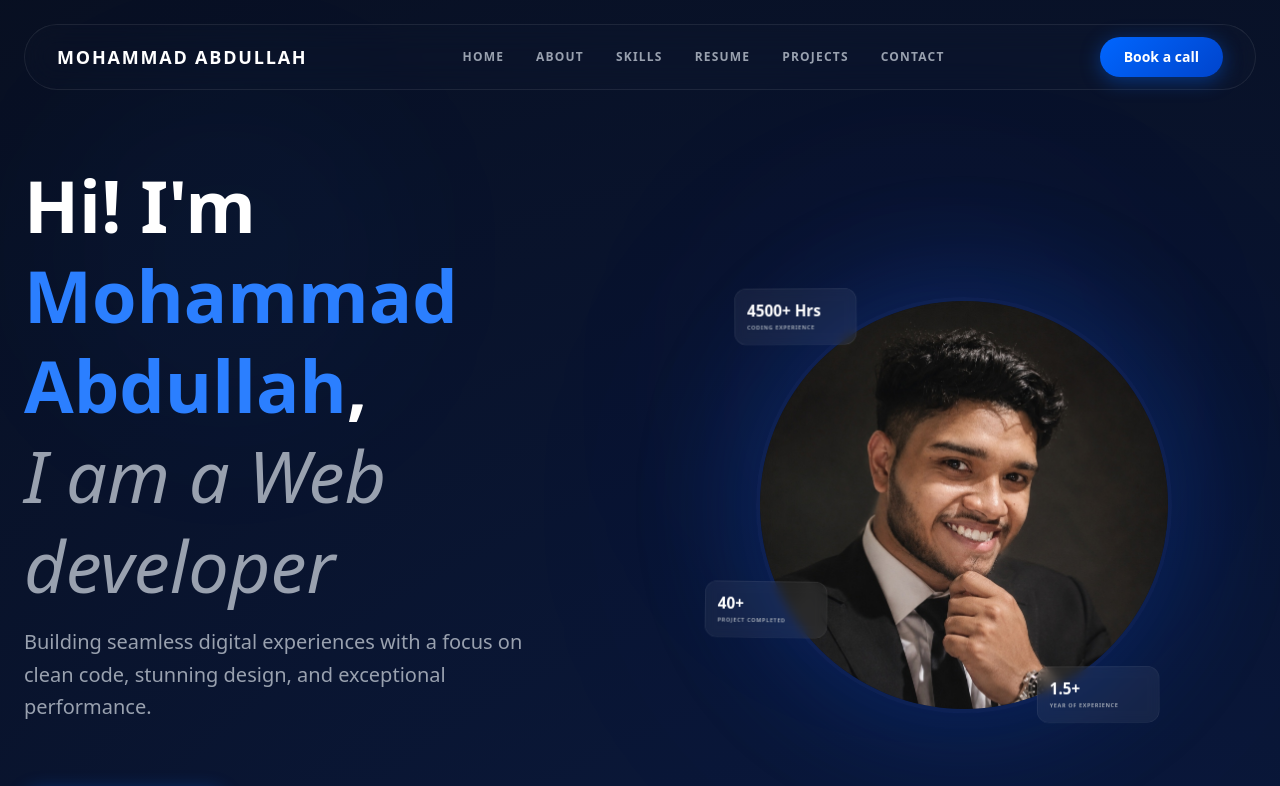
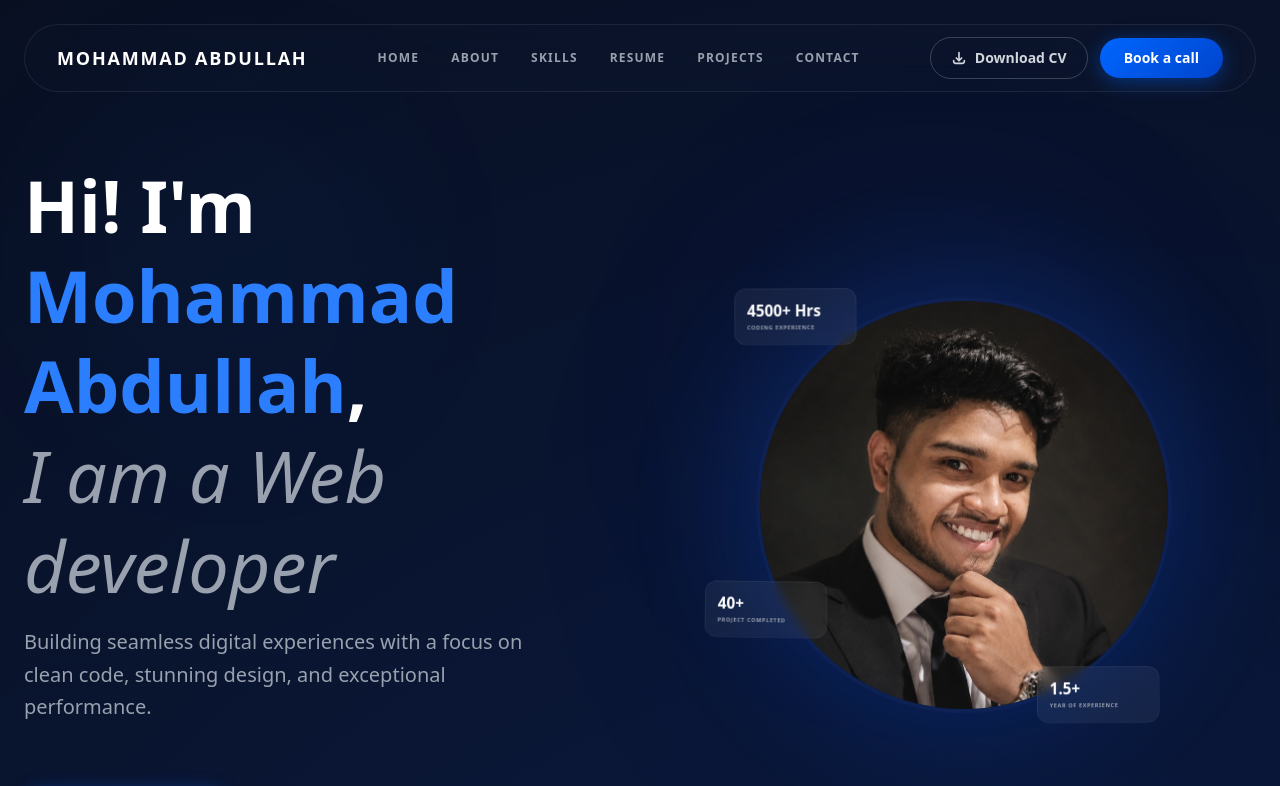
Before and after one commit to Md-Abdullah303/my-portfulio, a Next.js app: page / in a window 1280 px wide. Shown: the top 786 px of the page. Built offline with nearby package versions, Linux system fonts and the light colour scheme; no server answers.

Commit message:
feat: add Download CV button in navbar and Resume section

```diff
--- a/src/app/page.js
+++ b/src/app/page.js
@@ -94,7 +94,23 @@ export default function Home() {
               ))}
             </ul>
 
-            {/* CTA Button */}
+            {/* CTA Buttons */}
+            <div className="flex items-center gap-3">
+              {/* Download CV */}
+              <motion.a
+                href="/Full_Stack_Email_Abdullah.pdf"
+                download="Mohammad_Abdullah_Resume.pdf"
+                whileHover={{ scale: 1.05 }}
+                whileTap={{ scale: 0.95 }}
+                className="hidden md:flex items-center gap-2 px-4 py-2 md:px-5 md:py-2.5 rounded-full text-xs md:text-sm font-semibold border border-white/20 text-gray-300 hover:text-white hover:border-white/40 transition-all duration-300 whitespace-nowrap"
+              >
+                <svg className="w-4 h-4" fill="none" stroke="currentColor" strokeWidth="2.5" viewBox="0 0 24 24">
+                  <path strokeLinecap="round" strokeLinejoin="round" d="M4 16v1a3 3 0 003 3h10a3 3 0 003-3v-1m-4-4l-4 4m0 0l-4-4m4 4V4" />
+                </svg>
+                Download CV
+              </motion.a>
+
+              {/* Book a call */}
               <motion.div
                 whileHover={{ scale: 1.05 }}
                 whileTap={{ scale: 0.95 }}
@@ -106,6 +122,7 @@ export default function Home() {
                   Book a call
                 </Link>
               </motion.div>
+            </div>
           </nav>
         </div>
       </motion.header>
--- a/src/components/Resume.js
+++ b/src/components/Resume.js
@@ -127,8 +127,29 @@ export default function Resume() {
         </div>
       </div>
 
+      {/* Download CV Button */}
+      <motion.div
+        initial={{ opacity: 0, y: 20 }}
+        whileInView={{ opacity: 1, y: 0 }}
+        viewport={{ once: true, amount: 0.05 }}
+        className="mt-20 flex justify-center"
+      >
+        <motion.a
+          href="/Full_Stack_Email_Abdullah.pdf"
+          download="Mohammad_Abdullah_Resume.pdf"
+          whileHover={{ scale: 1.05, boxShadow: "0 0 30px rgba(0,102,255,0.35)" }}
+          whileTap={{ scale: 0.97 }}
+          className="accent-blue flex items-center gap-3 px-10 py-4 rounded-2xl font-bold text-base text-white transition-all duration-300"
+        >
+          <svg className="w-5 h-5" fill="none" stroke="currentColor" strokeWidth="2.5" viewBox="0 0 24 24">
+            <path strokeLinecap="round" strokeLinejoin="round" d="M4 16v1a3 3 0 003 3h10a3 3 0 003-3v-1m-4-4l-4 4m0 0l-4-4m4 4V4" />
+          </svg>
+          Download Full Resume
+        </motion.a>
+      </motion.div>
+
       {/* Decorative bottom line */}
-      <div className="mt-32 w-full h-px bg-gradient-to-r from-transparent via-slate-700/50 to-transparent"></div>
+      <div className="mt-16 w-full h-px bg-gradient-to-r from-transparent via-slate-700/50 to-transparent"></div>
     </section>
   );
 }
```
Also changed, not shown: 1 other file (tests, documents, lock files or other folders). Lines whose indentation alone changed are shown as unchanged.
